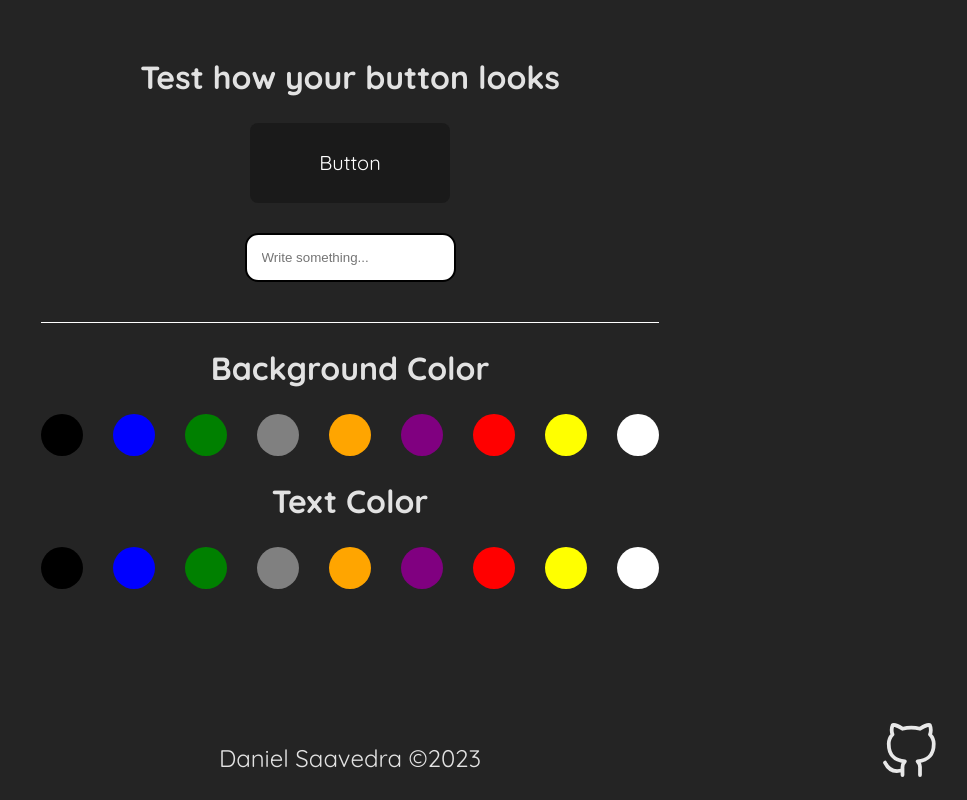
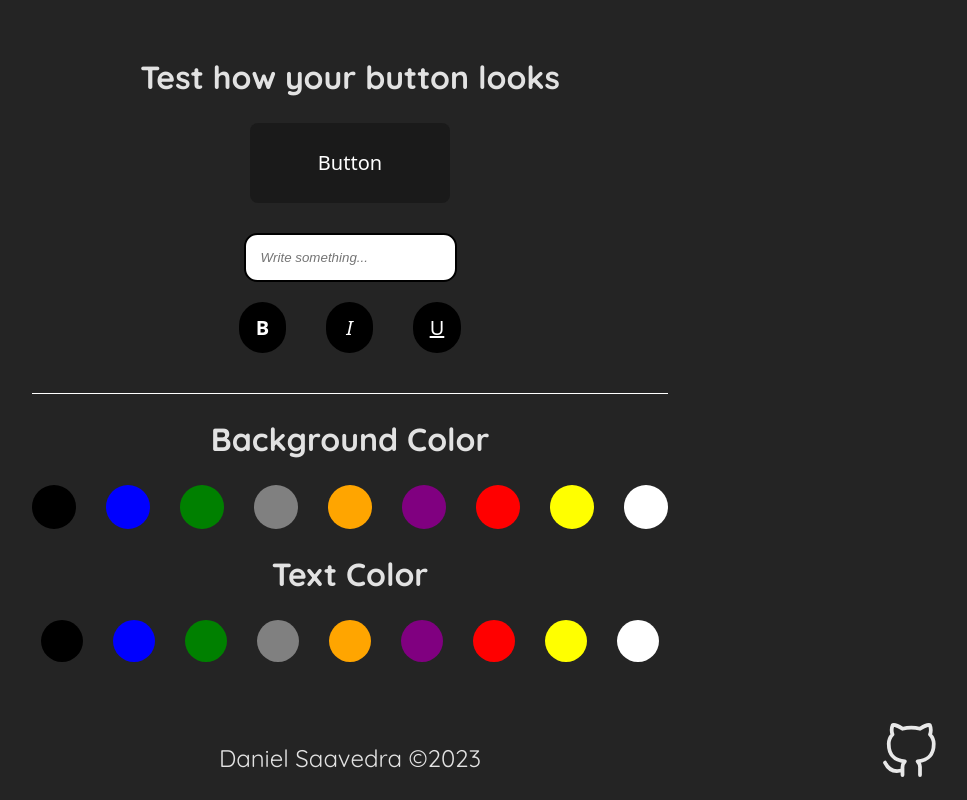
Before and after one commit to kiudev/button-customizer, a React (Vite) app: page / in a window 1280 px wide. Shown: the whole page, without its empty margins (290-1257 px from the left). Built offline with nearby package versions, Linux system fonts and the light colour scheme.

Commit message:
:radio_button: add bold, italic and underline buttons

```diff
--- a/src/App.css
+++ b/src/App.css
@@ -3,6 +3,13 @@
     margin: 0 auto;
     padding: 2rem;
     text-align: center;
+}
+
+.font-buttons {
+    display: flex;
+    place-content: center;
+    align-items: center;
+    gap: 40px;
 }
 
 .container {
--- a/src/App.jsx
+++ b/src/App.jsx
@@ -1,10 +1,11 @@
 import { useState } from 'react'
 import './App.css'
-import Button from './components/Button/Button'
-import TextButton from './components/TextButton'
+import MainButton from './components/MainButton/MainButton'
+import TextButton from './components/TextButton/TextButton'
 import TextColor from './components/TextColor/TextColor'
 import BackgroundColor from './components/BackgroundColor/BackgroundColor'
 import Footer from './components/Footer/Footer'
+import Font from './components/Font/Font'
 
 function App() {
     // Create useState ("value" and "setValue") and a function that allows the user to write something in the button.
@@ -13,34 +14,106 @@ function App() {
     const handleChange = text => {
         setValue(text.target.value)
     }
-    // Create useState ("bgColor" and "setbgColor") and a function that allows the user to print the background color in the button.
+    // Create useState ("bgColor" and "setbgColor") and a function that allows you to print the background color in the button.
     const [bgColor, setBgColor] = useState('')
 
     const changeBackground = backgroundColor => {
         setBgColor(backgroundColor.target.value)
     }
 
-    // Create useState ("textColor" and "setTextColor") and a function that allows the user to print the text color in the button.
+    // Create useState ("textColor" and "setTextColor") and a function that allows you to print the text color in the button.
     const [textColor, setTextColor] = useState('white')
 
     const changeText = text => {
         setTextColor(text.target.value)
     }
 
+    // Create useState ("isBold" and "setIsBold") and a function that allows you to print the font bold
+    // with a ternary operation that makes a condition whether the user wants the font bold or not.
+    // (isBold ? 'normal' : 'bold')
+    const [isBold, setIsBold] = useState('normal')
+    const [isClickedBold, setIsClickedBold] = useState(false)
+
+    const changeFontWeight = () => {
+        setIsBold(!isBold)
+        setIsClickedBold(!isClickedBold)
+    }
+
+    // Create useState ("isItalic" and "setIsItalic") and a function that allows you to print the font italic
+    // with a ternary operation that makes a condition whether the user wants the font italic or not.
+    // (isItalic ? 'normal' : 'italic')
+    const [isItalic, setIsItalic] = useState('normal')
+    const [isClickedItalic, setIsClickedItalic] = useState(false)
+
+    const changeFontStyle = () => {
+        setIsItalic(!isItalic)
+        setIsClickedItalic(!isClickedItalic)
+    }
+
+    // Create useState ("isUnderline" and "setIsUnderline") and a function that allows you to print the font underline
+    // with a ternary operation that makes a condition whether the user wants the font underline or not.
+    // (isUnderline ? 'none' : 'underline')
+    const [isUnderline, setIsUnderline] = useState('normal')
+    const [isClickedUnderline, setIsClickedUnderline] = useState(false)
+
+    const changeFontDecoration = () => {
+        setIsUnderline(!isUnderline)
+        setIsClickedUnderline(!isClickedUnderline)
+    }
+
     return (
         <main>
             <header>
                 <h1>Test how your button looks</h1>
-                <Button
+                <MainButton
                     text={value}
                     style={{
+                        fontFamily: 'sans',
                         backgroundColor: bgColor,
                         color: textColor,
+                        fontWeight: isBold ? 'normal' : 'bold',
+                        fontStyle: isItalic ? 'normal' : 'italic',
+                        textDecoration: isUnderline ? 'none' : 'underline',
                         width: '200px',
                         height: '80px',
                     }}
                 />
                 <TextButton change={handleChange} />
+                <section className="font-buttons">
+                    <Font
+                        style={{
+                            fontFamily: 'sans',
+                            fontWeight: 'bold',
+                            backgroundColor: isClickedBold ? '#c2c2c2' : '#000',
+                            color: isClickedBold ? '#000' : '#fff',
+                        }}
+                        click={changeFontWeight}
+                        text="B"
+                    />
+                    <Font
+                        style={{
+                            fontFamily: 'sans',
+                            fontStyle: 'italic',
+                            backgroundColor: isClickedItalic ? '#c2c2c2' : '#000',
+                            color: isClickedItalic ? '#000' : '#fff',
+                            padding: '10px 18px',
+                        }}
+                        value="italic"
+                        click={changeFontStyle}
+                        text="I"
+                    />
+                    <Font
+                        style={{
+                            fontFamily: 'sans',
+                            textDecoration: 'underline',
+                            backgroundColor: isClickedUnderline ? '#c2c2c2' : '#000',
+                            color: isClickedUnderline ? '#000' : '#fff',
+                        }}
+                        value="underline"
+                        click={changeFontDecoration}
+                        text="U"
+                    />
+                </section>
             </header>
             <div className="line"></div>
             <div>
--- a/src/components/BackgroundColor/style.css
+++ b/src/components/BackgroundColor/style.css
@@ -1,14 +1,17 @@
 .bgcolor-button {
     cursor: pointer;
     margin-left: 30px;
-    border: 1px solid transparent;
+    border: 2px solid transparent;
     padding: 20px;
     border-radius: 9999px;
+    transition: all 0.2s ease-in-out;
 }
 
 .bgcolor-button:hover {
-    border-color: #64ceff;
+    border-color: white;
 }
+
+
 
 @media (max-width: 1024px) {
     .bgcolor-button {
--- /dev/null
+++ b/src/components/Font/Font.jsx
@@ -0,0 +1,26 @@
+import PropTypes from 'prop-types'
+import './style.css'
+
+const Font = ({ click, value, text, style }) => {
+    return (
+        <div>
+            <button
+                className="font"
+                style={style}
+                onClick={click}
+                value={value}
+            >
+                {text}
+            </button>
+        </div>
+    )
+}
+
+Font.propTypes = {
+    value: PropTypes.string,
+    text: PropTypes.string,
+    style: PropTypes.string,
+    click: PropTypes.func,
+}
+
+export default Font
--- /dev/null
+++ b/src/components/Font/style.css
@@ -0,0 +1,11 @@
+.font {
+    margin-top: 20px;
+    padding: 10px 15px;
+    gap: 20px;
+    cursor: pointer;
+    background-color: black;
+    border: 2px solid transparent;
+    border-radius: 9999px;
+    font-size: 20px;
+    transition: all 0.2s ease-in-out;
+}
--- a/src/components/TextButton.jsx
+++ b/src/components/TextButton/TextButton.jsx
@@ -1,29 +1,23 @@
 import PropTypes from 'prop-types'
+import './style.css'
 
 const TextButton = ({ change, value }) => {
-    const InputTextStyled = {
-        marginTop: '30px',
-        padding: '15px',
-        borderRadius: '1em',
-        border: '2px solid black'
-    }
-
     return (
         <div>
             <input
+                className="text-button"
                 type="text"
                 value={value}
                 placeholder="Write something..."
                 onChange={change}
-                style={InputTextStyled}
             ></input>
         </div>
     )
 }
 
 TextButton.propTypes = {
-  value: PropTypes.string,
-  change: PropTypes.func,
+    value: PropTypes.string,
+    change: PropTypes.func,
 }
 
 export default TextButton
--- /dev/null
+++ b/src/components/TextButton/style.css
@@ -0,0 +1,7 @@
+.text-button {
+    margin-top: 30px;
+    padding: 15px;
+    border-radius: 1em;
+    border: 2px solid black;
+    font-style: italic;
+}
```
Also changed, not shown: src/components/MainButton/MainButton.jsx (renamed from src/components/Button/Button.jsx), src/components/MainButton/style.css (renamed from src/components/Button/style.css).
